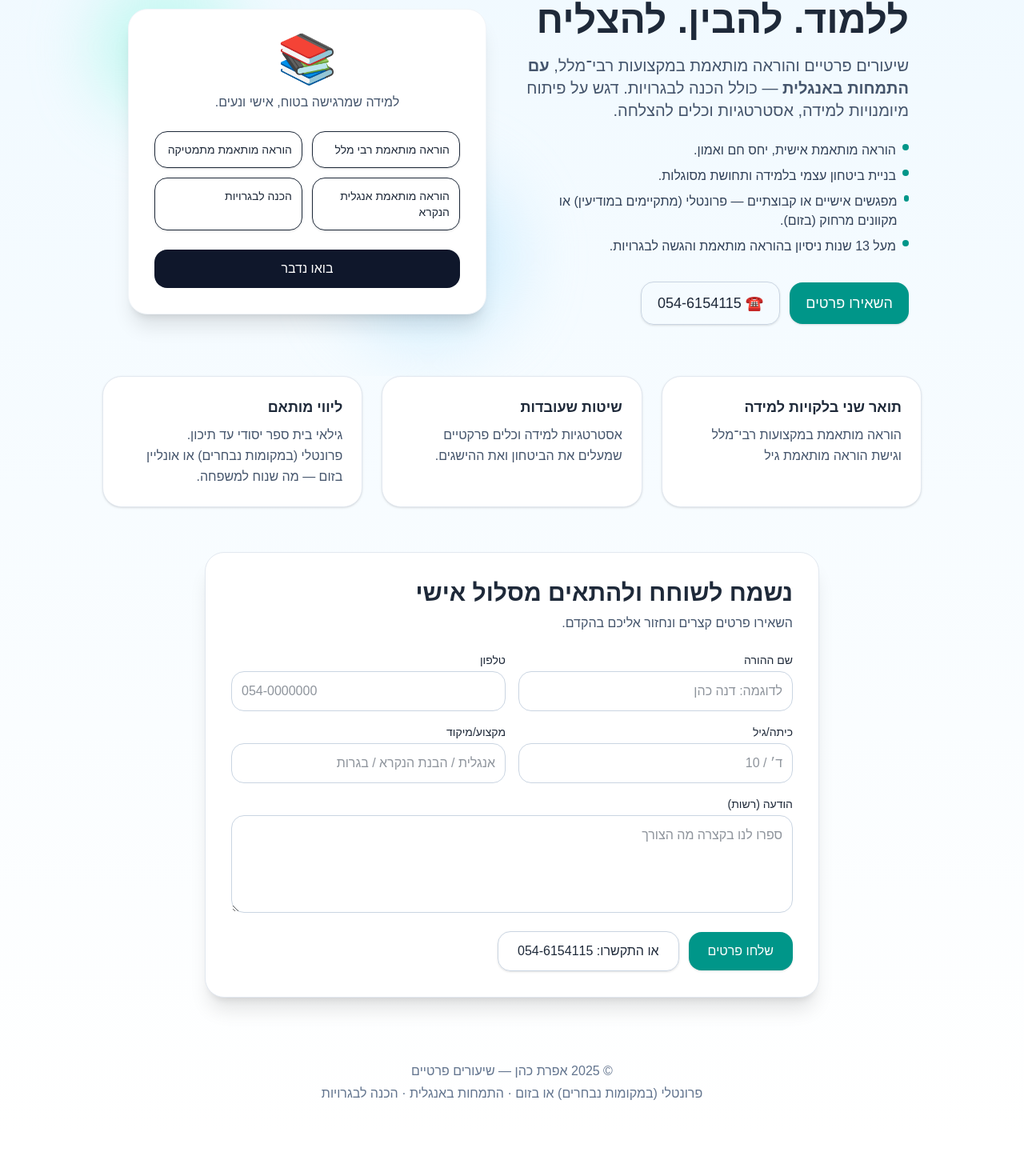
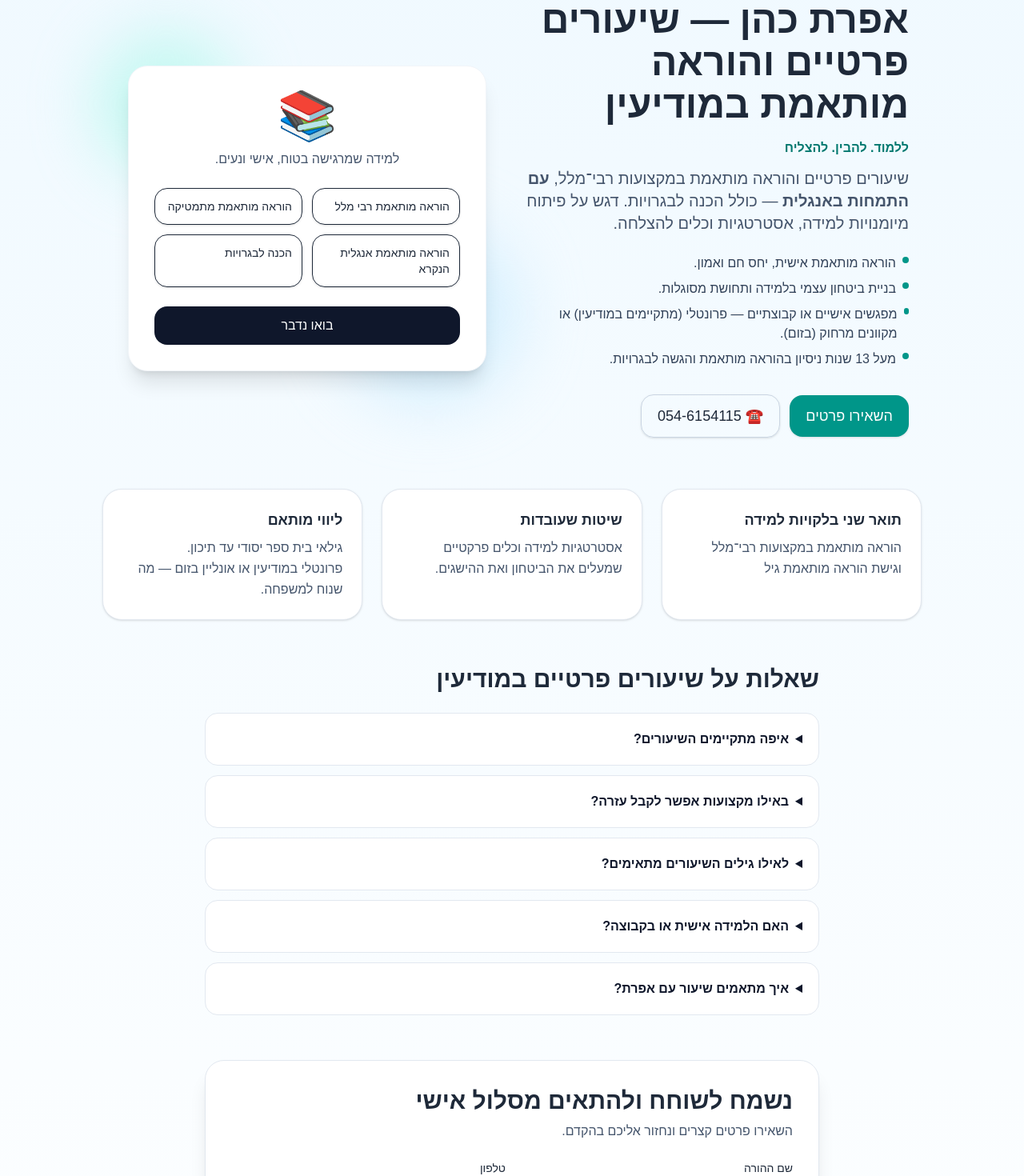
Before and after one commit to cohenranc-pixel/efrat-landing, a Next.js app: page / in a window 1280 px wide. Shown: the part 130-1600 px from the top of the page at 80% size. Before the commit the page ends 1549 px from the top, so only its background shows below. Built offline with nearby package versions, Linux system fonts and the light colour scheme.

Commit message:
Improve local tutoring search discovery: app/_components/TutoringLanding.tsx

```diff
--- a/app/_components/TutoringLanding.tsx
+++ b/app/_components/TutoringLanding.tsx
@@ -48,8 +48,9 @@ export default function TutoringLanding() {
         <div className="max-w-5xl mx-auto px-4 py-12 md:py-16 grid md:grid-cols-2 items-center gap-8">
           <div className="order-2 md:order-1">
             <h1 className="text-3xl md:text-5xl font-extrabold leading-[1.1] mb-4">
-              ללמוד. להבין. להצליח
+              אפרת כהן — שיעורים פרטיים והוראה מותאמת במודיעין
             </h1>
+            <p className="text-teal-700 font-semibold mb-3">ללמוד. להבין. להצליח</p>
             <p className="text-lg md:text-xl text-slate-600 mb-6">
               שיעורים פרטיים והוראה מותאמת במקצועות רבי־מלל, <span className="font-semibold">עם התמחות באנגלית</span> — כולל הכנה לבגרויות. דגש על פיתוח מיומנויות למידה, אסטרטגיות וכלים להצלחה.
             </p>
@@ -92,13 +93,33 @@ export default function TutoringLanding() {
           {[
             {title: 'תואר שני בלקויות למידה', body: `הוראה מותאמת במקצועות רבי־מלל וגישת הוראה מותאמת גיל`},
             {title: 'שיטות שעובדות', body: 'אסטרטגיות למידה וכלים פרקטיים שמעלים את הביטחון ואת ההישגים.'},
-            {title: 'ליווי מותאם', body: `גילאי בית ספר יסודי עד תיכון.\nפרונטלי (במקומות נבחרים) או אונליין בזום — מה שנוח למשפחה.`},
+            {title: 'ליווי מותאם', body: `גילאי בית ספר יסודי עד תיכון.\nפרונטלי במודיעין או אונליין בזום — מה שנוח למשפחה.`},
           ].map((card, i) => (
             <div key={i} className="rounded-3xl border border-slate-200 bg-white p-6 shadow-sm">
               <h3 className="text-lg font-semibold mb-2">{card.title}</h3>
               <p className="text-slate-600 leading-relaxed whitespace-pre-line">{card.body}</p>
             </div>
           ))}
+        </div>
+      </section>
+
+      <section aria-labelledby="faq-heading" className="px-4 mt-14">
+        <div className="max-w-3xl mx-auto">
+          <h2 id="faq-heading" className="text-2xl md:text-3xl font-bold mb-6">שאלות על שיעורים פרטיים במודיעין</h2>
+          <div className="space-y-3">
+            {[
+              { question: 'איפה מתקיימים השיעורים?', answer: 'השיעורים הפרונטליים מתקיימים במודיעין. אפשר גם ללמוד מרחוק בזום. לתיאום מקום ושעה, השאירו פרטים או התקשרו לאפרת.' },
+              { question: 'באילו מקצועות אפשר לקבל עזרה?', answer: 'אנגלית, מתמטיקה ומקצועות רבי־מלל, כולל הבנת הנקרא והכנה לבגרויות. הדגש הוא על הוראה מותאמת, אסטרטגיות למידה ובניית ביטחון עצמי.' },
+              { question: 'לאילו גילים השיעורים מתאימים?', answer: 'לתלמידים בבית הספר היסודי, בחטיבת הביניים ובתיכון. מסלול הלמידה מותאם לגיל ולצרכים של כל תלמיד ותלמידה.' },
+              { question: 'האם הלמידה אישית או בקבוצה?', answer: 'אפשר ללמוד במפגשים אישיים או קבוצתיים. בשיחה עם אפרת ניתן להתאים את מסגרת הלמידה לצורך שלכם.' },
+              { question: 'איך מתאמים שיעור עם אפרת?', answer: 'ממלאים את טופס הפנייה באתר או מתקשרים למספר 054-6154115. אפרת תחזור אליכם כדי לשוחח על הצורך ולתאם את המשך הדרך.' },
+            ].map(({ question, answer }) => (
+              <details key={question} className="rounded-2xl border border-slate-200 bg-white p-5">
+                <summary className="cursor-pointer font-semibold text-slate-900">{question}</summary>
+                <p className="mt-3 leading-relaxed text-slate-600">{answer}</p>
+              </details>
+            ))}
+          </div>
         </div>
       </section>
 
@@ -145,7 +166,7 @@ export default function TutoringLanding() {
       <footer className="px-4 pb-10">
         <div className="max-w-5xl mx-auto text-center text-slate-500">
           <p>© {new Date().getFullYear()} אפרת כהן — שיעורים פרטיים</p>
-          <p className="mt-1">פרונטלי (במקומות נבחרים) או בזום · התמחות באנגלית · הכנה לבגרויות</p>
+          <p className="mt-1">פרונטלי במודיעין או בזום · התמחות באנגלית · הכנה לבגרויות</p>
         </div>
       </footer>
 
```
